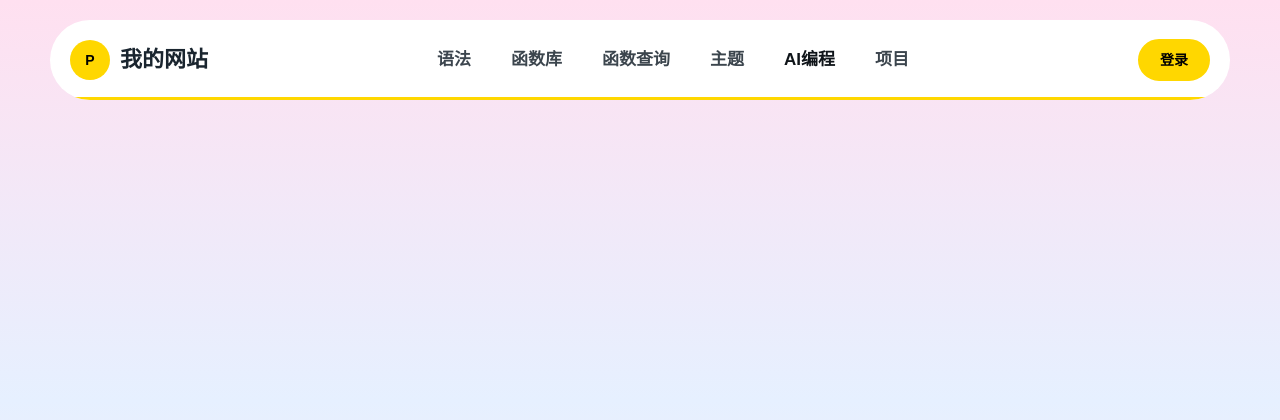
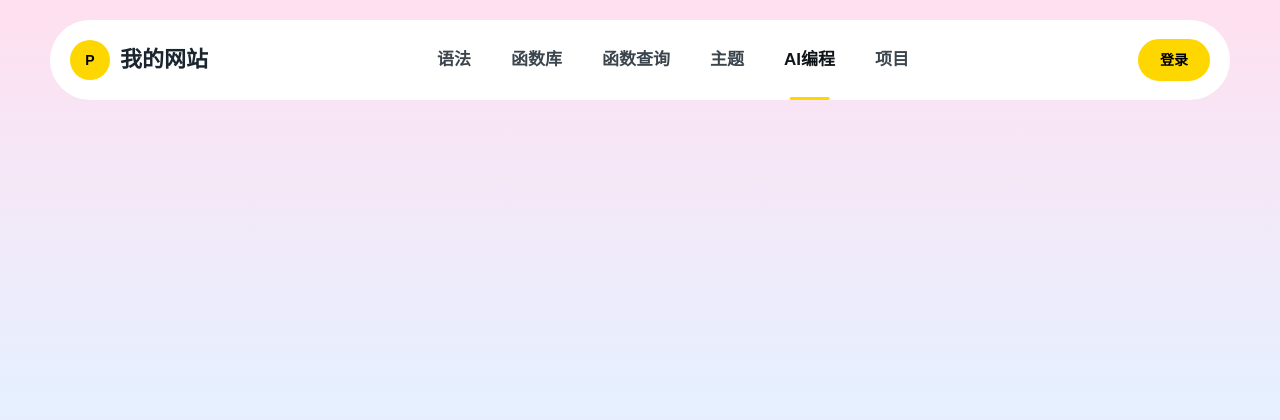
Before and after one commit to huangzhixin2018-sudo/magic, a Django app: page /ai-programming/ in a window 1280 px wide. Shown: the top 420 px of the page. Run offline with Django 5.2, Linux system fonts and the light colour scheme.

Commit message:
Comprehensive frontend bug fixes: fix navigation underline, prevent jitter, optimize locking mechanism

```diff
--- a/templates/base/navigation.html
+++ b/templates/base/navigation.html
@@ -140,7 +140,7 @@
     /* 完全禁用所有动效和变换 */
     transition: none !important;
     animation: none !important;
-    transform: none !important;
+    /* 不设置transform: none，因为active下划线需要transform */
     will-change: auto;
     backface-visibility: hidden;
     /* 防止点击时的视觉移动 */
@@ -153,6 +153,8 @@
     touch-action: manipulation;
     /* 禁用加载指示器 - 不显示转圈圈 */
     pointer-events: auto !important;
+    /* 防止布局抖动 */
+    contain: layout style;
   }
 
   /* 禁用加载状态的鼠标样式 */
@@ -217,15 +219,22 @@
     content: '';
     position: absolute;
     bottom: 0;
-    left: 0;
-    right: 0;
+    left: 50%;
+    transform: translateX(-50%) translateZ(0);
+    width: 80%;
+    max-width: 60px;
     height: 3px;
     background-color: #FFD700;
     pointer-events: none;
-    /* 禁用伪元素的动效 */
+    /* 禁用伪元素的动效，但保留transform用于居中 */
     transition: none !important;
     animation: none !important;
-    transform: none !important;
+    border-radius: 2px;
+    /* 防止抖动 */
+    will-change: auto !important;
+    backface-visibility: hidden !important;
+    /* 确保位置固定 */
+    position: absolute !important;
   }
 
   /* 登录按钮 - 无动效 */
@@ -379,12 +388,16 @@
 
       // 锁定所有导航链接
       navLinks.forEach(link => {
-        link.style.setProperty('transform', 'none', 'important');
+        // 锁定transition和animation，但保留position: relative用于伪元素定位
         link.style.setProperty('transition', 'none', 'important');
         link.style.setProperty('animation', 'none', 'important');
-        link.style.setProperty('position', 'static', 'important');
+        link.style.setProperty('position', 'relative', 'important');
+        // 确保链接本身不会移动
         link.style.setProperty('top', 'auto', 'important');
         link.style.setProperty('left', 'auto', 'important');
+        link.style.setProperty('right', 'auto', 'important');
+        link.style.setProperty('bottom', 'auto', 'important');
+        // 不锁定链接的transform，因为active下划线需要transform
       });
 
       if (logo) {
@@ -520,30 +533,47 @@
     lockNavigation();
 
     if (document.readyState !== 'loading') {
-      lockNavigation();
       initNavigation();
+      // 立即再次锁定，确保完全固定
+      requestAnimationFrame(lockNavigation);
+      setTimeout(lockNavigation, 0);
     } else {
       document.addEventListener('DOMContentLoaded', function() {
-        lockNavigation();
         initNavigation();
+        requestAnimationFrame(lockNavigation);
+        setTimeout(lockNavigation, 0);
       });
     }
 
-    // 持续监听，确保导航栏始终固定
+    // 持续锁定导航栏，防止任何移动（降低频率，避免性能问题）
+    let lockTimer = null;
+    let isLocking = false;
+    function continuousLock() {
+      if (!isLocking) {
+        isLocking = true;
+        lockNavigation();
+        isLocking = false;
+      }
+      lockTimer = setTimeout(continuousLock, 200);
+    }
+    continuousLock();
+
+    // 页面可见性变化时重新锁定
+    document.addEventListener('visibilitychange', lockNavigation);
+
+    // 窗口大小变化时重新锁定
+    window.addEventListener('resize', function() {
+      lockNavigation();
+    }, { passive: true });
+
+    // 滚动时确保导航栏不动
     window.addEventListener('scroll', function() {
       lockNavigation();
     }, { passive: true });
 
-    window.addEventListener('resize', function() {
-      lockNavigation();
-    }, { passive: true });
-
-    // 使用requestAnimationFrame持续锁定
-    function continuousLock() {
-      lockNavigation();
-      requestAnimationFrame(continuousLock);
-    }
-    requestAnimationFrame(continuousLock);
+    // 触摸事件时锁定
+    document.addEventListener('touchstart', lockNavigation, { passive: true });
+    document.addEventListener('touchmove', lockNavigation, { passive: true });
 
     // 暴露全局函数供外部调用
     window.updateNavigation = function() {
```
